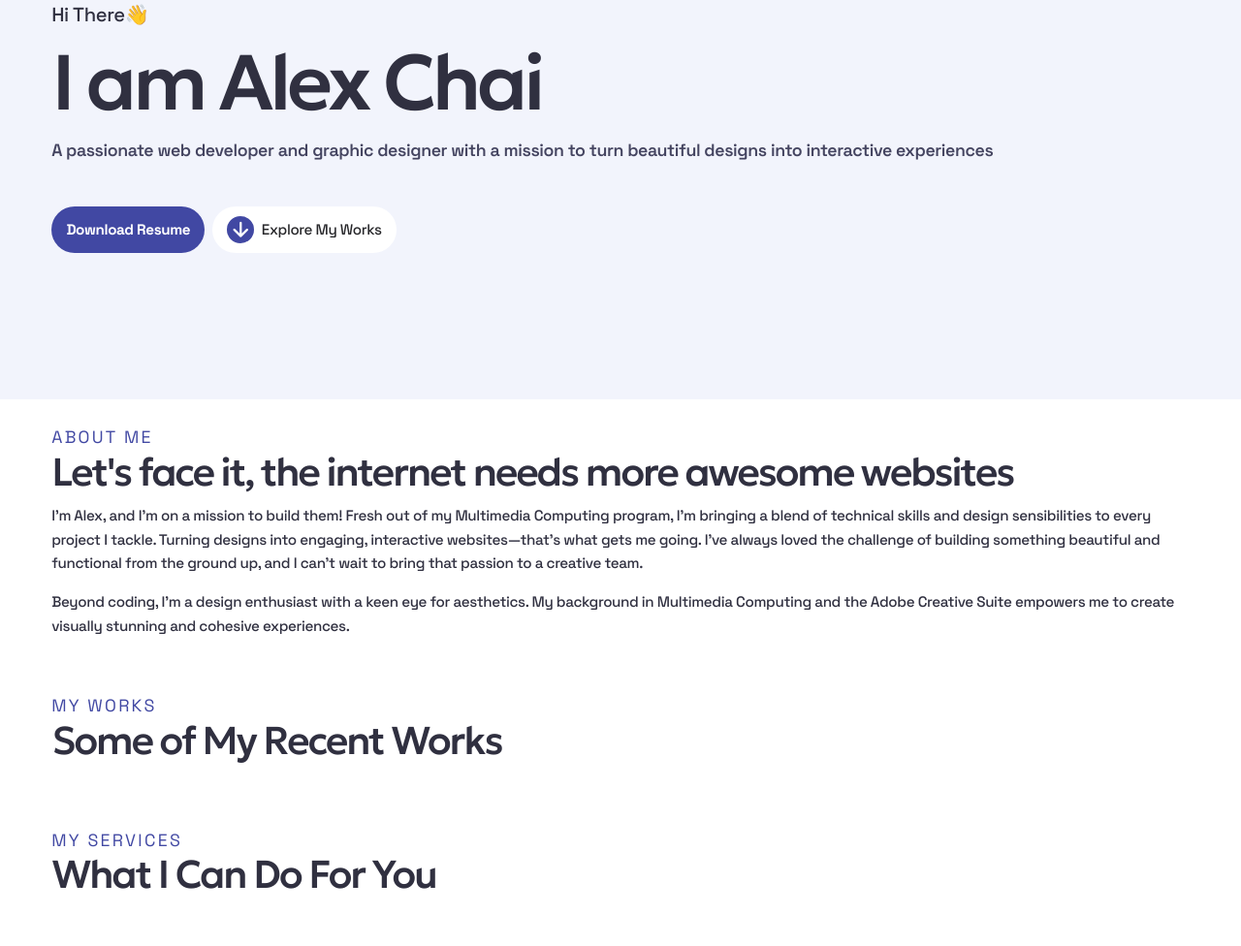
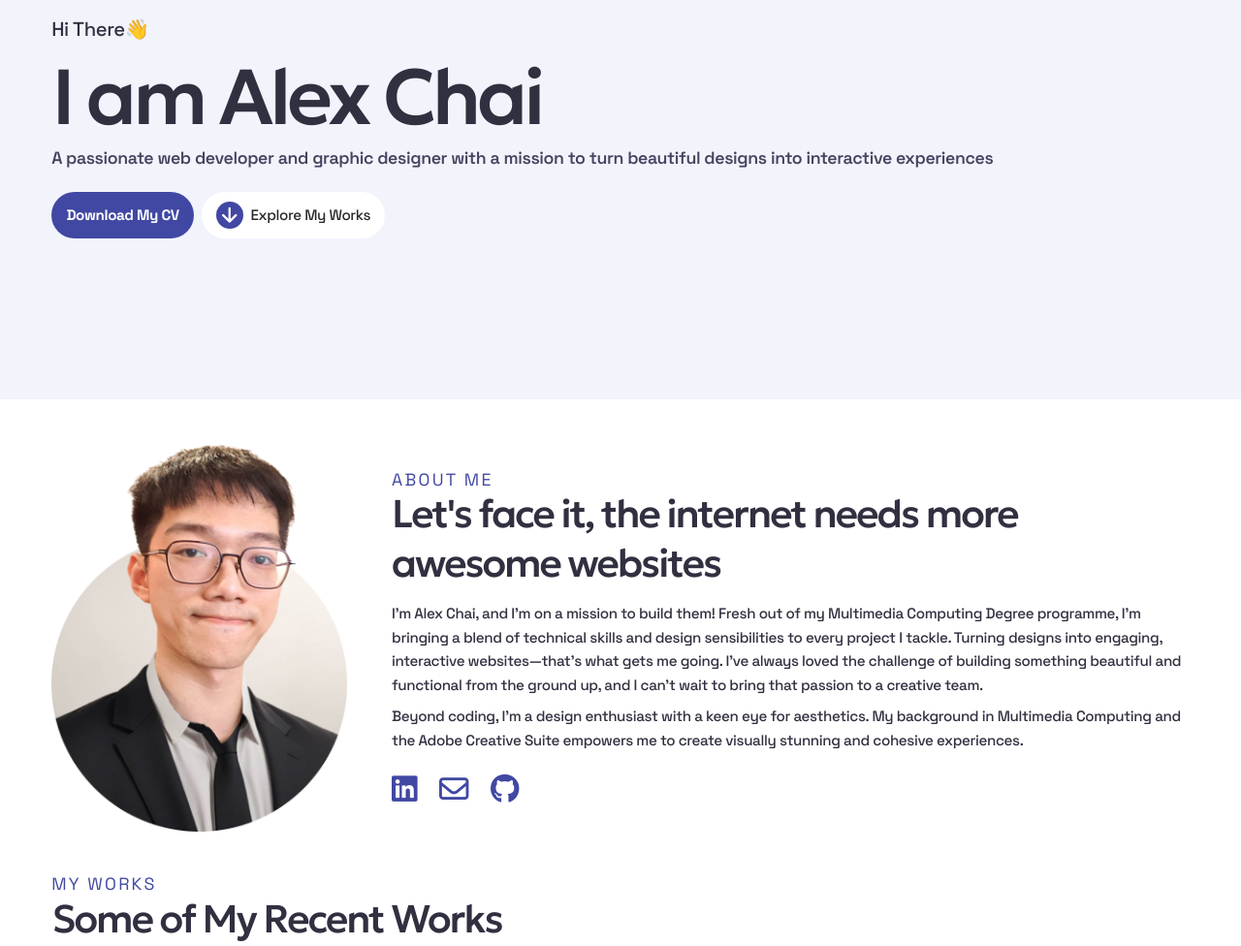
Before and after one commit to alexchai6913/Portfolio-Website, a plain HTML site: page index.html in a window 1280 px wide. Shown: the part 228-1204 px from the top of the page at 97% size. Drawn offline with nearby package versions, Linux system fonts and the light colour scheme; a script that the page names is missing.

Commit message:
Completed About me section, made responsive

```diff
--- a/assets/css/style.css
+++ b/assets/css/style.css
@@ -2,6 +2,7 @@
 @import url(button.css);
 @import url(navbar.css);
 @import url(cursor.css);
+@import url(https://unpkg.com/lenis@1.1.14/dist/lenis.css);
 
 @import url(https://fonts.googleapis.com/css2?family=Material+Symbols+Rounded:opsz,wght,FILL,GRAD@20..48,100..700,0..1,-50..200&display=block);
 @import url(https://fonts.googleapis.com/css2?family=Space+Grotesk:wght@300..700&display=swap);
@@ -18,6 +19,7 @@
     font-family: Geologica;
     src: url(/assets/font/geologica.ttf);
 }
+
 
 /************************
         CSS RESET
--- /dev/null
+++ b/assets/js/script.js
@@ -0,0 +1,15 @@
+// Initialize Lenis
+const lenis = new Lenis();
+
+// Listen for the scroll event and log the event data
+lenis.on('scroll', (e) => {
+  console.log(e);
+});
+
+// Use requestAnimationFrame to continuously update the scroll
+function raf(time) {
+  lenis.raf(time);
+  requestAnimationFrame(raf);
+}
+
+requestAnimationFrame(raf);
--- a/index.html
+++ b/index.html
@@ -8,7 +8,7 @@
 
     <link rel="stylesheet" href="assets/css/style.css">
 
-    <link rel="icon" type="image/x-icon" href="/assets/favicon.png">
+    <link rel="icon" type="image/x-icon" href="/assets/img/favicon.png">
 
     <style>
         header {
@@ -21,7 +21,6 @@
             align-items: center;
             color: var(--dark2);
 
-
             background-color: var(--primary-50)
         }
 
@@ -30,7 +29,7 @@
         }
 
         section>* {
-            padding: 2rem;
+            padding-inline: 2rem;
         }
 
         .social-links-wrapper a {
@@ -42,21 +41,25 @@
 
         .social-links-wrapper {
             display: flex;
-            flex-direction: column;
-            gap: 1rem;
+            gap: 1.5rem;
+            align-items: center;
+
+        }
+
+        .about-wrapper {
+            display: flex;
+            gap: 3rem;
             align-items: center;
             justify-content: center;
-
-            position: fixed;
-            top: 50%;
-            right: calc((100vw - var(--max-width)) / 2 + 1.5rem);
-
-            transform: translateY(-50%);
         }
 
-        @media screen and (max-width: 1440px) {
-            .social-links-wrapper {
-                right: 1.5rem;
+        #about {
+            padding-block: 3rem;
+        }
+
+        @media screen and (max-width: 768px) {
+            .about-wrapper {
+                flex-direction: column;
             }
         }
     </style>
@@ -106,17 +109,17 @@
     <section id="hero">
         <div class="hero-wrapper container">
             <p class="subheading2 mb-2">Hi There👋</p>
-            <h1 class="mb-2">I am Alex Chai</h1>
+            <h1 class="mb-0">I am Alex Chai</h1>
 
-            <p class="mb-5 lead">A passionate <span class="">web developer</span> and <span>graphic designer</span> with
+            <p class="lead mb-4">A passionate <span class="">web developer</span> and <span>graphic designer</span> with
                 a mission to turn beautiful
                 designs into interactive experiences</p>
 
             <div class="btn-wrapper">
                 <a class="btn btn-secondary" href="">
-                    Download Resume
+                    Download My CV
                 </a>
-                <a class="btn btn-primary" href="#projects">
+                <a class="btn btn-primary" onclick="lenis.scrollTo('#projects')">
                     <span class="material-symbols-rounded btn-icon btn-leading-icon">
                         arrow_downward
                     </span>
@@ -134,7 +137,40 @@
             </div>
 
 
-            <!-- <div class="social-links-wrapper" aria-label="Social Links">
+
+        </div>
+    </section>
+
+    <section id="about">
+        <div class="container about-wrapper">
+            <img src="assets\img\Profile Pic-popup.png" alt="Alex Chai" height="400">
+            <div class="text">
+                <span class="subheading3 text-primary mb-4">About me</span>
+                <h2 class="mb-3">Let's face it, the internet needs more awesome websites</h2>
+
+                <div class="paragraph mb-4">
+                    <p class="mb-2"> I'm Alex Chai, and I'm on a mission to build them!
+                        Fresh out of my Multimedia Computing Degree programme, I'm bringing a blend of technical skills
+                        and
+                        design
+                        sensibilities to every project I tackle. Turning designs into engaging, interactive
+                        websites—that's
+                        what
+                        gets me going. I've always loved the challenge of building something beautiful and functional
+                        from
+                        the
+                        ground up, and I can't wait to bring that passion to a creative team.</p>
+
+                    <p>
+                        Beyond coding, I'm a design enthusiast with a keen eye for aesthetics. My background in
+                        Multimedia
+                        Computing and the Adobe Creative Suite empowers
+                        me to create visually stunning and cohesive experiences.
+                    </p>
+                </div>
+
+
+                <div class="social-links-wrapper" aria-label="Social Links">
                     <a href="https://www.linkedin.com/in/alexchai6913" aria-label="LinkedIn">
                         <i class="fa-brands fa-linkedin"></i>
                     </a>
@@ -144,25 +180,9 @@
                     <a href="https://github.com/alexchai97" aria-label="GitHub">
                         <i class="fa-brands fa-github"></i>
                     </a>
-            </div> -->
                 </div>
-    </section>
+            </div>
 
-    <section id="about">
-        <div class="container">
-            <span class="subheading3 text-primary mb-2">About me</span>
-            <h2 class="mb-2">Let's face it, the internet needs more awesome websites</h2>
-            <p class="mb-3"> I'm Alex, and I'm on a mission to build them!
-                Fresh out of my Multimedia Computing program, I'm bringing a blend of technical skills and design
-                sensibilities to every project I tackle. Turning designs into engaging, interactive websites—that's what
-                gets me going. I've always loved the challenge of building something beautiful and functional from the
-                ground up, and I can't wait to bring that passion to a creative team.</p>
-
-            <p>
-                Beyond coding, I'm a design enthusiast with a keen eye for aesthetics. My background in Multimedia
-                Computing and the Adobe Creative Suite empowers
-                me to create visually stunning and cohesive experiences.
-            </p>
         </div>
     </section>
 
@@ -209,6 +229,8 @@
     <script src="assets/js/buttonAnimate.js"></script>
     <script src="assets/js/navbar.js"></script>
     <script src="assets/js/cursor.js"></script>
+    <script src="https://unpkg.com/lenis@1.1.14/dist/lenis.min.js"></script>
+    <script src="assets/js/script.js"></script>
 </body>
 
 </html>
```
Also changed, not shown: assets/css/typography.css (line endings or trailing spaces), assets/img/Profile Pic-popup.png (added). Lines whose indentation alone changed are shown as unchanged.
